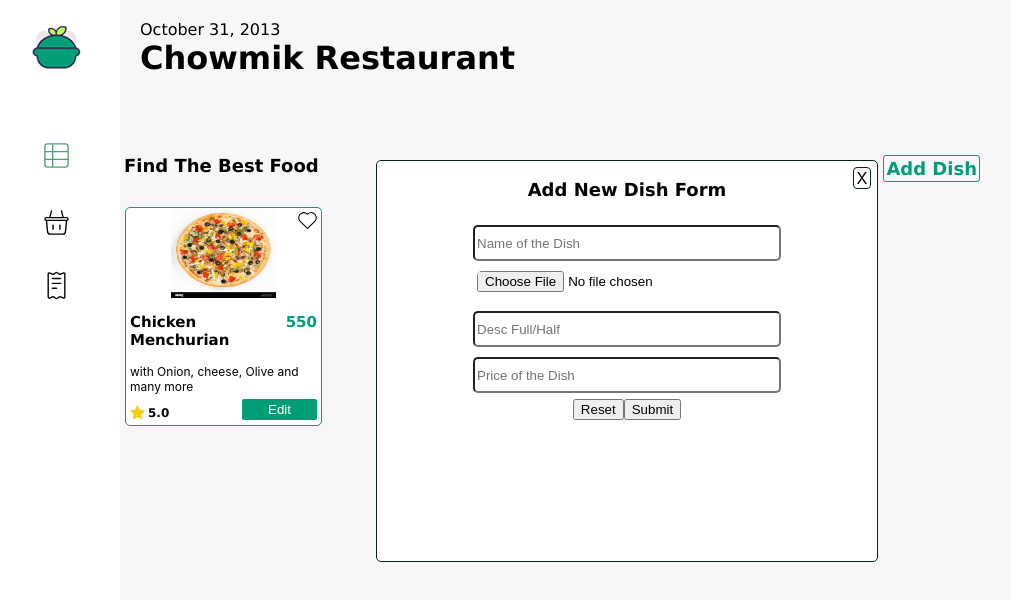
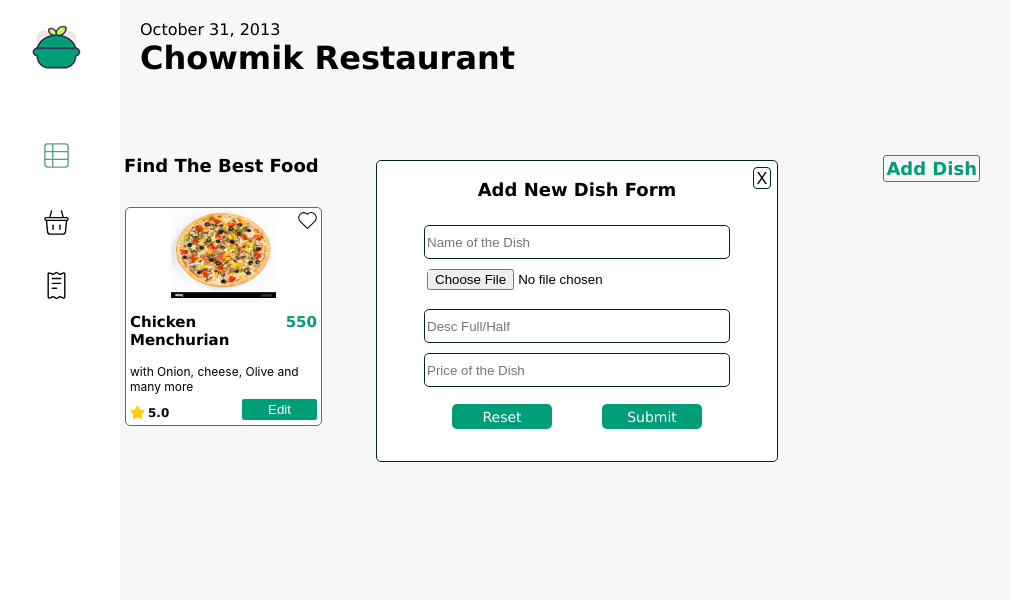
Before and after one commit to MuhammadHussain8/Restaurant-Billing, a React (Create React App) app: page /menu in a window 1280 px wide. Shown: the top 600 px of the page, without its empty margins (8-1019 px from the left). Built offline with nearby package versions, Linux system fonts and the light colour scheme.

Commit message:
add form complete

```diff
--- a/src/Components/Form/addMenu.js
+++ b/src/Components/Form/addMenu.js
@@ -1,12 +1,11 @@
 import React from "react";
 import { useFormik } from "formik";
 import * as Yup from "yup";
-import "./form.css"
+import "./form.css";
 
 const AddMenuForm = () => {
-
   const validationSchema = Yup.object({
-        reason: Yup.string().required("Reason is required")
+    reason: Yup.string().required("Reason is required"),
   });
 
   const formik = useFormik({
@@ -14,12 +13,10 @@ const AddMenuForm = () => {
       title: "",
       desc: "",
       image: "",
-            price: ""
+      price: "",
     },
     validationSchema: validationSchema,
-        onSubmit: (values) => {
-
-        },
+    onSubmit: (values) => {},
   });
   return (
     <div className="add-from">
@@ -28,10 +25,31 @@ const AddMenuForm = () => {
         <span>X</span>
       </div>
       <form>
-                <input type="text" name="title" value={formik?.values?.title} placeholder="Name of the Dish" />
-                <input type="file" name="image" value={formik?.values?.image} placeholder="image" />
-                <input type="text" name="desc" value={formik?.values?.desc} placeholder="Desc Full/Half" />
-                <input type="number" name="Price" value={formik?.values?.price} placeholder="Price of the Dish" />
+        <input
+          type="text"
+          name="title"
+          value={formik?.values?.title}
+          placeholder="Name of the Dish"
+        />
+        <input
+          className="file-type"
+          type="file"
+          name="image"
+          value={formik?.values?.image}
+          placeholder="image"
+        />
+        <input
+          type="text"
+          name="desc"
+          value={formik?.values?.desc}
+          placeholder="Desc Full/Half"
+        />
+        <input
+          type="number"
+          name="Price"
+          value={formik?.values?.price}
+          placeholder="Price of the Dish"
+        />
         <div className="form-btns">
           <button type="reset"> Reset </button>
           <button type="submit"> Submit</button>
--- a/src/Components/Form/form.css
+++ b/src/Components/Form/form.css
@@ -1,6 +1,6 @@
 .add-from {
-    width: 500px;
-    height: 400px;
+  width: 400px;
+  height: 300px;
   position: absolute;
   z-index: 100;
   opacity: 1;
@@ -15,13 +15,13 @@
   .form-header {
     position: relative;
 
-        &>p {
+    & > p {
       font-family: Verdana, Geneva, Tahoma, sans-serif;
       font-size: 18px;
       font-weight: 600;
     }
 
-        &>span {
+    & > span {
       border: 1px solid #01241b;
       width: 16px;
       border-radius: 4px;
@@ -36,24 +36,42 @@
     }
   }
 
-
-
-
-    &>form {
+  & > form {
     display: flex;
     flex-direction: column;
     text-align: center;
     align-items: center;
     margin-top: 20px;
 
-        &>input {
+    & > input {
       width: 300px;
       height: 30px;
+      border: 1px solid #01241b;
       border-radius: 5px;
       display: block;
       margin: 5px;
     }
+    .file-type {
+      border: none;
     }
+    .form-btns {
+      width: 250px;
+      display: flex;
+      justify-content: space-between;
+      margin-top: 12px;
 
-
+      & > button {
+        width: 100px;
+        height: 25px;
+        font-size: 14px;
+        font-family: Verdana, Geneva, Tahoma, sans-serif;
+        background: #009e77;
+        color: #fff;
+        border: none;
+        border-radius: 5px;
+        border-color: #009e77;
+        cursor: pointer;
       }
+    }
+  }
+}
```
Lines whose indentation alone changed are shown as unchanged.
